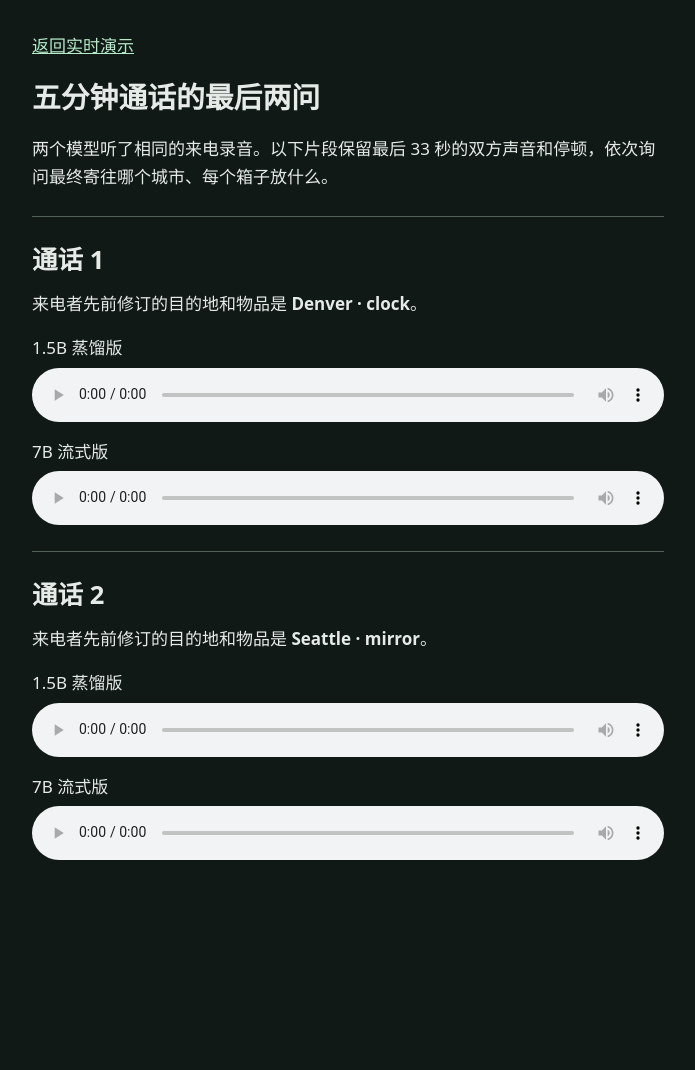
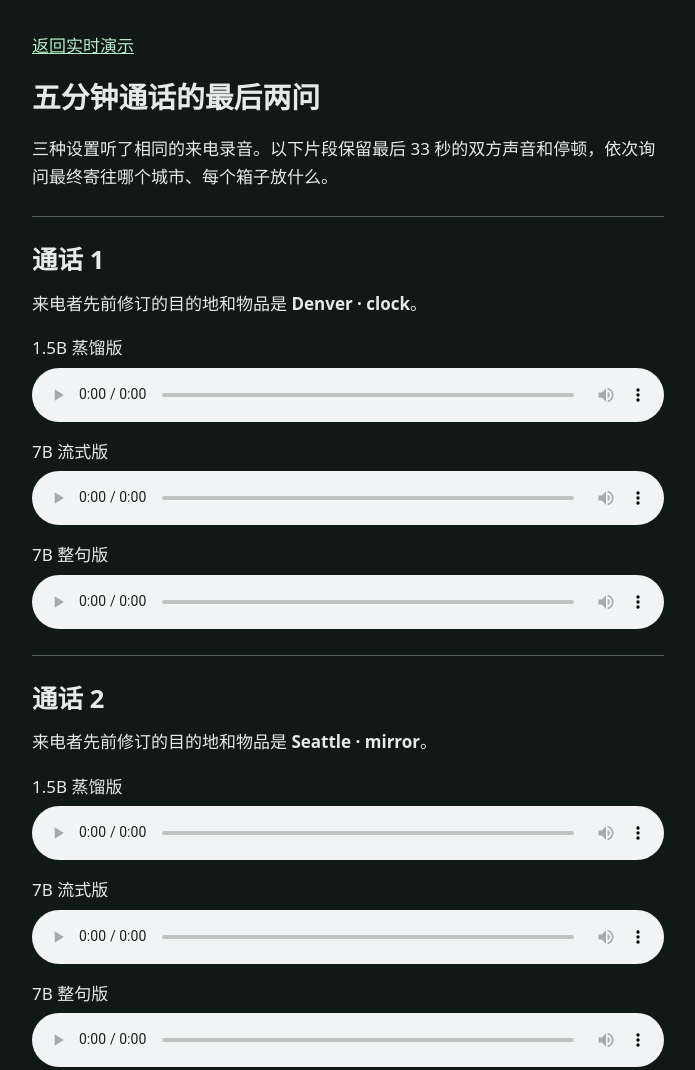
Before and after one commit to leehomyc/emma-motion-research-preview, a plain HTML site: page public-duplex/parcel-endings.html in a window 1280 px wide. Shown: the whole page, without its empty margins (292-987 px from the left). Before the commit the page ends 908 px from the top, so only its background shows below. Drawn offline with Linux system fonts and the light colour scheme.

Commit message:
Include the full-sentence 7B answers for the same call endings

```diff
--- a/public-duplex/parcel-endings.html
+++ b/public-duplex/parcel-endings.html
@@ -1,3 +1,3 @@
 <!doctype html><html lang="zh-Hans"><meta charset="utf-8"><meta name="viewport" content="width=device-width,initial-scale=1"><title>包裹通话 · 长对话试听</title>
 <style>*{box-sizing:border-box}body{background:#101916;color:#e6ebe7;font:17px/1.65 system-ui,sans-serif;margin:0}main{max-width:42rem;margin:auto;padding:2rem 1.25rem}h1{font-size:1.8rem;line-height:1.25}h2{margin-bottom:.15rem}section{border-top:1px solid #526158;margin-top:1.6rem}audio{display:block;width:100%;margin:.35rem 0 1rem}a{color:#b6eac9}p{margin:.6rem 0 1rem}</style>
-<main><a href="motion-conversation.html">返回实时演示</a><h1>五分钟通话的最后两问</h1><p>两个模型听了相同的来电录音。以下片段保留最后 33 秒的双方声音和停顿，依次询问最终寄往哪个城市、每个箱子放什么。</p><section><h2>通话 1</h2><p>来电者先前修订的目的地和物品是 <strong>Denver · clock</strong>。</p><label>1.5B 蒸馏版<audio controls preload="metadata" src="parcel-1-concise.m4a"></audio></label><label>7B 流式版<audio controls preload="metadata" src="parcel-1-stream.m4a"></audio></label></section><section><h2>通话 2</h2><p>来电者先前修订的目的地和物品是 <strong>Seattle · mirror</strong>。</p><label>1.5B 蒸馏版<audio controls preload="metadata" src="parcel-2-concise.m4a"></audio></label><label>7B 流式版<audio controls preload="metadata" src="parcel-2-stream.m4a"></audio></label></section></main></html>
+<main><a href="motion-conversation.html">返回实时演示</a><h1>五分钟通话的最后两问</h1><p>三种设置听了相同的来电录音。以下片段保留最后 33 秒的双方声音和停顿，依次询问最终寄往哪个城市、每个箱子放什么。</p><section><h2>通话 1</h2><p>来电者先前修订的目的地和物品是 <strong>Denver · clock</strong>。</p><label>1.5B 蒸馏版<audio controls preload="metadata" src="parcel-1-concise.m4a"></audio></label><label>7B 流式版<audio controls preload="metadata" src="parcel-1-stream.m4a"></audio></label><label>7B 整句版<audio controls preload="metadata" src="parcel-1-full.m4a"></audio></label></section><section><h2>通话 2</h2><p>来电者先前修订的目的地和物品是 <strong>Seattle · mirror</strong>。</p><label>1.5B 蒸馏版<audio controls preload="metadata" src="parcel-2-concise.m4a"></audio></label><label>7B 流式版<audio controls preload="metadata" src="parcel-2-stream.m4a"></audio></label><label>7B 整句版<audio controls preload="metadata" src="parcel-2-full.m4a"></audio></label></section></main></html>
```
Also changed, not shown: 2 other files.
